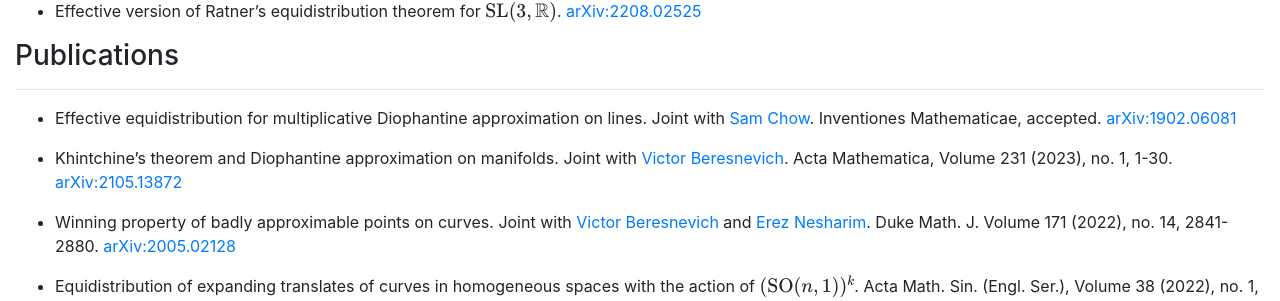
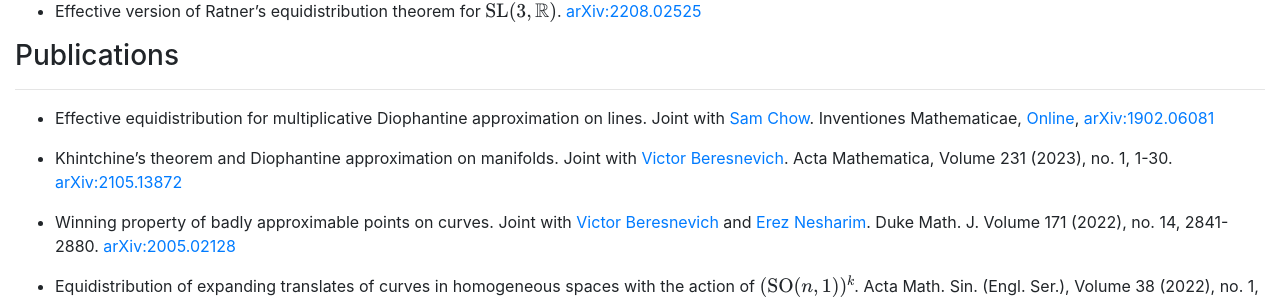
Before and after one commit to lively-cat-lover/lively-cat-lover.github.io, a Jekyll site: the page built from research.md, in a window 1280 px wide. Shown: the part 406-707 px from the top of the page. Built offline with Jekyll 4.4.1, drawn with Linux system fonts in a browser that asks for light colours; formulas are drawn with MathJax 3; our own code applies the rules of GitHub Pages for plain Markdown files.

Commit message:
update publications

```diff
--- a/research.md
+++ b/research.md
@@ -24,7 +24,7 @@ My research focuses on dynamical systems of group actions on homogeneous spaces
 ### Publications
 ---
 
-- Effective equidistribution for multiplicative Diophantine approximation on lines. Joint with [Sam Chow](https://sites.google.com/view/samchowmathematics). Inventiones Mathematicae, accepted. [arXiv:1902.06081](https://arxiv.org/abs/1902.06081)
+- Effective equidistribution for multiplicative Diophantine approximation on lines. Joint with [Sam Chow](https://sites.google.com/view/samchowmathematics). Inventiones Mathematicae, [Online](https://link.springer.com/article/10.1007/s00222-023-01233-1), [arXiv:1902.06081](https://arxiv.org/abs/1902.06081)
 
 - Khintchine’s theorem and Diophantine approximation on manifolds. Joint with [Victor Beresnevich](https://www.york.ac.uk/maths/people/victor-beresnevich/). Acta Mathematica, Volume 231 (2023), no. 1, 1-30. [arXiv:2105.13872](https://arxiv.org/abs/2105.13872)
 
```
